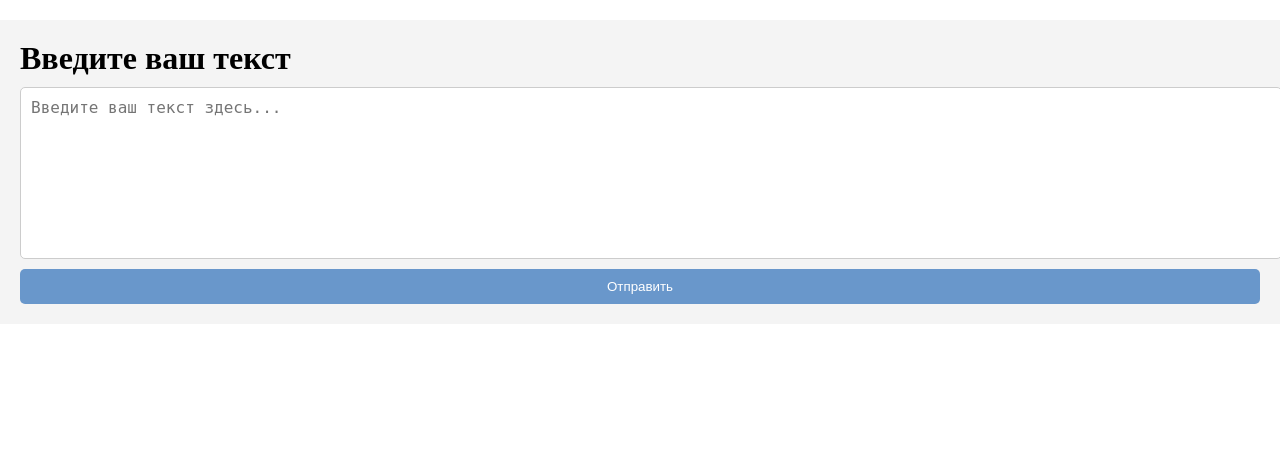
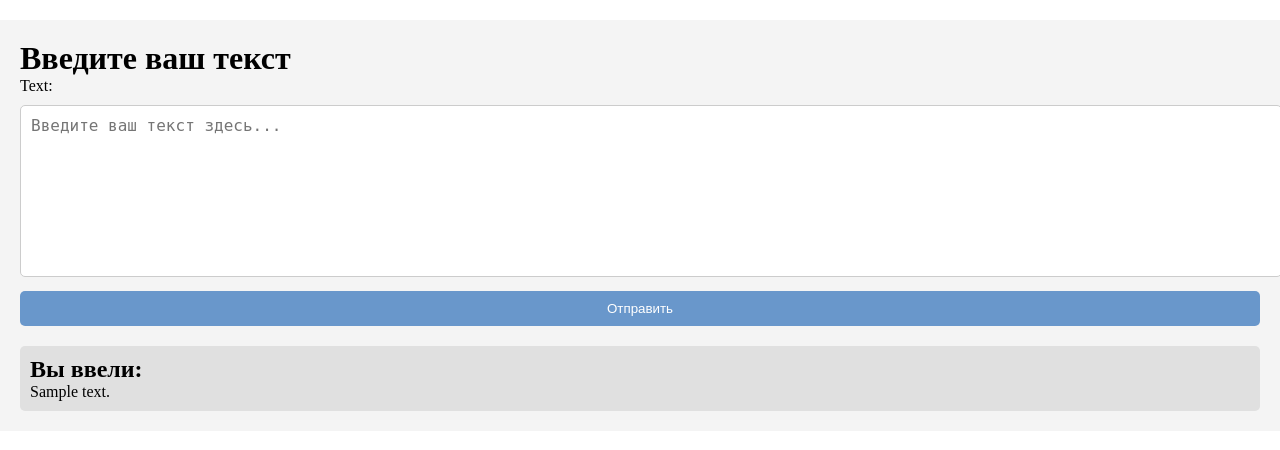
Before and after one commit to Leonid-Perkin/kOtOwls, a Django app: template kOtOwls/main/templates/main/index.html in a window 1280 px wide. Shown: the part 34-484 px from the top of the page. Run offline with Django 5.2, Linux system fonts and the light colour scheme; tables that the repository leaves empty hold one stand-in row (values such as "Sample post"); the template is opened without the code that fills it: values that come from a table or form of the project are taken from there, most other values are stand-ins (such as "Sample title", 1, 10 or a date in 2020).

Commit message:
Добавление ввода и обработки текста

```diff
--- /dev/null
+++ b/kOtOwls/main/forms.py
@@ -0,0 +1,4 @@
+from django import forms
+
+class TextInputForm(forms.Form):
+    text = forms.CharField(widget=forms.Textarea(attrs={'placeholder': 'Введите ваш текст здесь...'}))
--- a/kOtOwls/main/templates/main/index.html
+++ b/kOtOwls/main/templates/main/index.html
@@ -80,6 +80,15 @@
         .input-form button:hover {
             background-color: #577f9a;
         }
+
+        /* Стили для возвращенного текста */
+        .output-text {
+            margin-top: 20px;
+            padding: 10px;
+            background-color: #e0e0e0;
+            border-radius: 5px;
+            font-size: 16px;
+        }
     </style>
 </head>
 <body>
@@ -102,10 +111,18 @@
     <!-- Основной контент -->
     <div class="main-content">
         <h1>Введите ваш текст</h1>
-        <form class="input-form">
-            <textarea placeholder="Введите ваш текст здесь..."></textarea>
+        <form method="POST" class="input-form">
+            {% csrf_token %}
+            {{ form.as_p }}
             <button type="submit">Отправить</button>
         </form>
+
+        {% if text %}
+        <div class="output-text">
+            <h2>Вы ввели:</h2>
+            <p>{{ text }}</p>
+        </div>
+        {% endif %}
     </div>
 
 </body>
```
Also changed, not shown: kOtOwls/main/views.py (+11 -1 lines).
